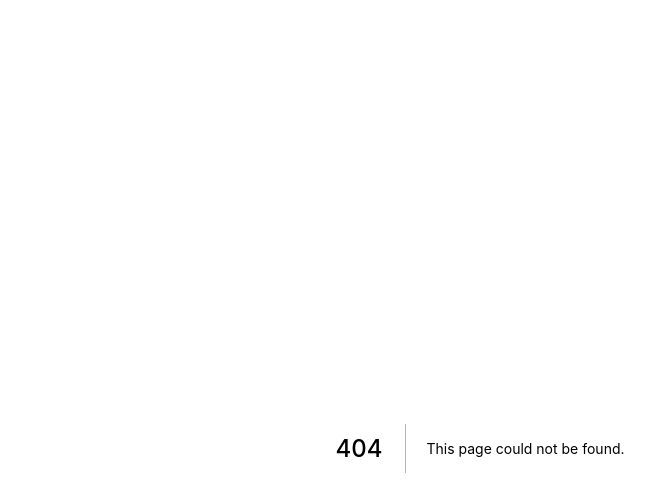
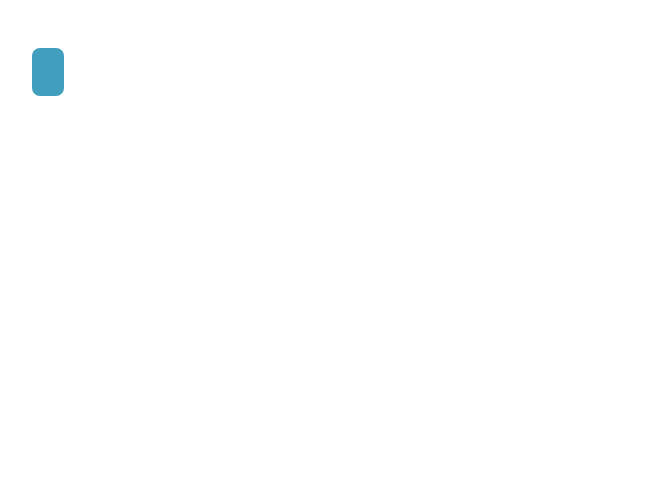
Before and after one commit to neneprm/SE-WEBSITE, a Next.js app: page /components/primary_button in a window 1280 px wide. Before the commit this address had no page. Shown: the top 496 px of the page, without its empty margins (160-815 px from the left). Built offline with nearby package versions, Linux system fonts and the light colour scheme.

Commit message:
Create primary button component

```diff
--- /dev/null
+++ b/pages/components/primary_button.tsx
@@ -0,0 +1,15 @@
+import { NextPage } from 'next';
+
+interface Props {
+    name: string
+}
+
+const PrimaryButton: NextPage<Props> = (props) => {
+    const { name } = props;
+
+    return (
+        <button className='btn btn-xs sm:btn-sm md:btn-md lg:btn-md bg-accent hover:bg-accent-focus border-none text-base-100'>{name}</button>
+    );
+}
+
+export default PrimaryButton
```
